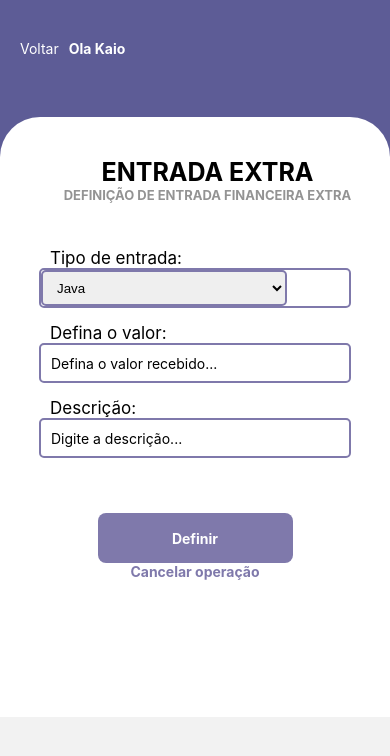
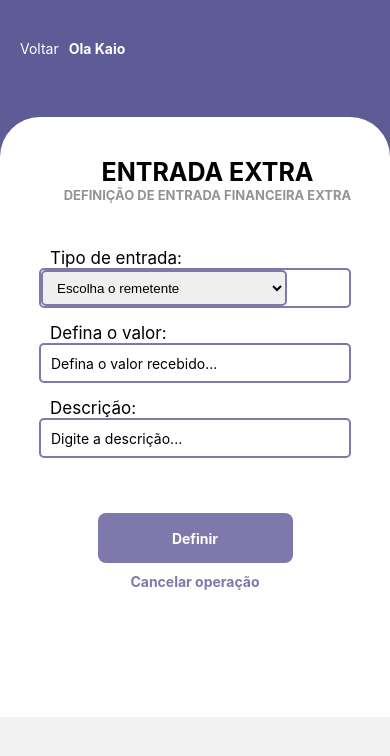
Before and after one commit to KaioViniciusMP/AppReactNativeTcc, a React Native app: screen /EntradaFinanceiraExtra in a window 390 px wide. Shown: the top 756 px of the page. Built offline with nearby package versions, Linux system fonts and the light colour scheme.

Commit message:
alterando botões de voltar das telas de AdicionametoRendaExtra e Configurações

```diff
--- a/src/pages/AdicionamentoRendaExtra/index.tsx
+++ b/src/pages/AdicionamentoRendaExtra/index.tsx
@@ -2,19 +2,34 @@ import { StyleSheet, Text, View, ScrollView, TouchableOpacity, FlatList, TextInp
 import { useNavigation } from "@react-navigation/native";
 import React, { useState } from 'react'
 import { Picker } from '@react-native-picker/picker';
+import { AuthStackParamList } from '../../Routes/auth.routes';
+import { NativeStackNavigationProp } from '@react-navigation/native-stack';
+
+type NavigationProp = NativeStackNavigationProp<AuthStackParamList>;
 
 export default function PageEntradaFinanceiraExtra() {
-    const [selectedValue, setSelectedValue] = useState("java");
+    const [selectedValue, setSelectedValue] = useState("Escolha o remetente");
 
-    const data = [
-        { icon: '1', title: 'Editar dados do perfil', seta: '>' },
-        { icon: '2', title: 'Editar entrada de dinheiro mensal', seta: '>' }
+    const navigation = useNavigation<NavigationProp>();
+
+    const voltar = () => {
+        navigation.pop();
+    }
+
+    const pickerItems = [
+        { label: "Escolha o remetente", value: "Escolha o remetente" },
+        { label: "Lazer", value: "Lazer" },
+        { label: "Compras", value: "Compras" },
+        { label: "Saúde", value: "Saúde" },
+        { label: "Transporte", value: "Transporte" },
+        { label: "Alimentação", value: "Alimentação" },
+        { label: "Investimentos", value: "Investimentos" },
     ];
 
     return (
         <ScrollView contentContainerStyle={styles.scrollViewContainer}>
             <View style={{ display: 'flex', flexDirection: 'row', marginLeft: 20, marginTop: 40 }}>
-                <Text style={{ color: '#fff' }}>Voltar</Text>
+                <Text onPress={voltar} style={{ color: '#fff' }}>Voltar</Text>
                 <Text style={{ color: '#fff', marginLeft: 10, fontWeight: "bold", marginBottom: 60 }}>Ola Kaio</Text>
             </View>
 
@@ -34,10 +49,9 @@ export default function PageEntradaFinanceiraExtra() {
                                 selectedValue={selectedValue}
                                 onValueChange={(itemValue, itemIndex) => setSelectedValue(itemValue)}>
 
-                                <Picker.Item label="Java" value="java" />
-                                <Picker.Item label="JavaScript" value="javascript" />
-                                <Picker.Item label="Python" value="python" />
-                                <Picker.Item label="C++" value="cpp" />
+                                {pickerItems.map((item, index) => (
+                                    <Picker.Item key={index} label={item.label} value={item.value} />
+                                ))}
                             </Picker>
                         </View>
                     </View>
@@ -52,11 +66,11 @@ export default function PageEntradaFinanceiraExtra() {
                         <TextInput style={{ marginBottom: 15, width: '80%', alignSelf: 'center', borderRadius: 5, height: 40, paddingLeft: 10, borderWidth: 2, borderColor: '#7F79AB' }} placeholder='Digite a descrição...' />
                     </View>
 
-                    <View style={{ marginTop: 40,justifyContent: 'center', display: 'flex', width: '100%', alignItems: 'center' }}>
+                    <View style={{ marginTop: 40, justifyContent: 'center', display: 'flex', width: '100%', alignItems: 'center' }}>
                         <TouchableOpacity style={{ display: "flex", alignItems: "center", justifyContent: "center", width: '50%', borderRadius: 8, height: 50, backgroundColor: '#7F79AB' }}>
                             <Text style={{ color: '#FFF', fontWeight: "bold" }}>Definir</Text>
                         </TouchableOpacity>
-                        <Text style={{ color: '#7F79AB', fontWeight: "bold" }}>Cancelar operação</Text>
+                        <Text onPress={voltar} style={{ color: '#7F79AB', fontWeight: "bold", marginTop: 10 }}>Cancelar operação</Text>
                     </View>
                 </View>
             </View>
--- a/src/pages/Configuracoes/index.tsx
+++ b/src/pages/Configuracoes/index.tsx
@@ -1,8 +1,18 @@
 import { StyleSheet, Text, View, ScrollView, TouchableOpacity, FlatList } from 'react-native'
 import { useNavigation } from "@react-navigation/native";
 import React from 'react'
+import { AuthStackParamList } from '../../Routes/auth.routes';
+import { NativeStackNavigationProp } from '@react-navigation/native-stack';
+
+type NavigationProp = NativeStackNavigationProp<AuthStackParamList>;
 
 export default function PageConfiguracoes() {
+    const navigation = useNavigation<NavigationProp>();
+
+    const voltar = () => {
+        navigation.pop();
+    }
+
     const data = [
         { icon: '1', title: 'Editar dados do perfil', seta: '>' },
         { icon: '2', title: 'Editar entrada de dinheiro mensal', seta: '>' }
@@ -11,7 +21,7 @@ export default function PageConfiguracoes() {
     return (
         <ScrollView contentContainerStyle={styles.scrollViewContainer}>
             <View style={{ display: 'flex', flexDirection: 'row', marginLeft: 20, marginTop: 40 }}>
-                <Text style={{ color: '#fff' }}>Voltar</Text>
+                <Text onPress={voltar} style={{ color: '#fff' }}>Voltar</Text>
                 <Text style={{ color: '#fff', marginLeft: 10, fontWeight: "bold", marginBottom: 60 }}>Ola Kaio</Text>
             </View>
 
@@ -34,7 +44,6 @@ export default function PageConfiguracoes() {
                             </View>
 
                             <Text style={{ fontSize: 40, alignSelf: "flex-end" }}>{item.seta}</Text>
-
                         </View>
                     )}
                 />
```
